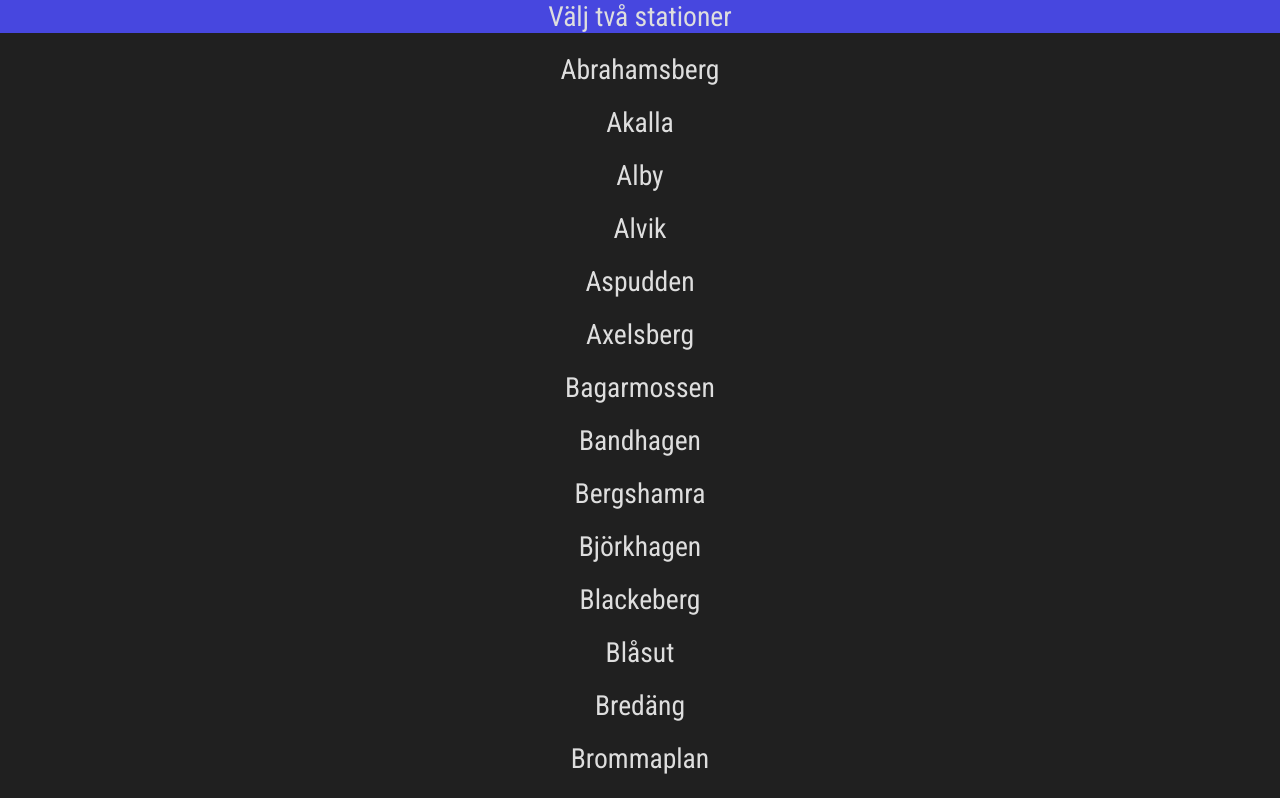
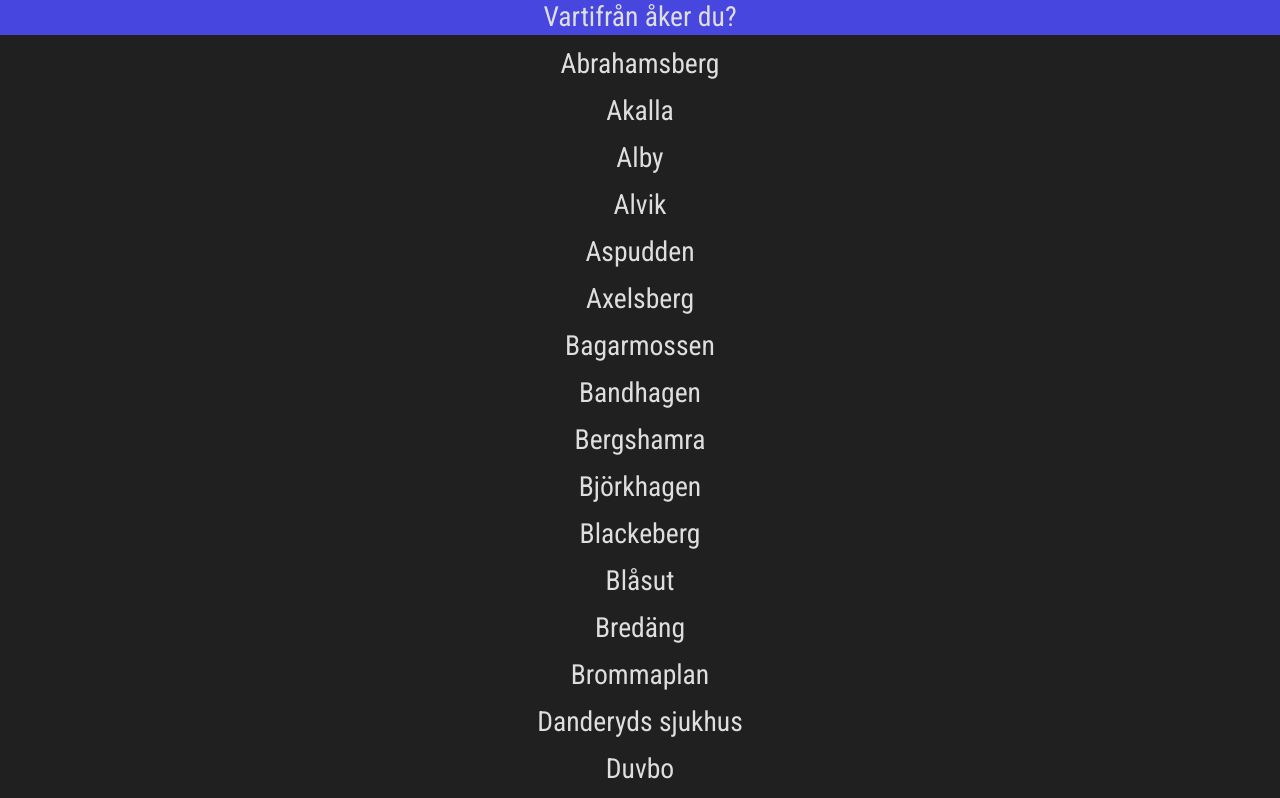
Before and after one commit to oversizedhat/tbana-webclient, a Vue app: page /select in a window 1280 px wide. Shown: the top 798 px of the page. Built offline with nearby package versions, Linux system fonts and the light colour scheme.

Commit message:
improved handling when no trains are found

```diff
--- a/src/Select.vue
+++ b/src/Select.vue
@@ -1,7 +1,7 @@
 <template>
   <div>
     <div class="header">
-      Välj två stationer
+      {{ headerText }}
     </div>
     <div
       v-for="siteName in allSites"
@@ -29,6 +29,9 @@ export default {
     allSites: function () {
       const siteNames = model.getAllSiteNames();
       return siteNames.sort();
+    },
+    headerText: function () {
+      return this.selected.length > 0?"Vart ska du åka?":"Vartifrån åker du?";
     }
   },
   mounted() {},
@@ -59,18 +62,21 @@ export default {
 div {
   font-size: larger;
   color: #dedede;
-  margin-bottom: 20px;
+  margin-bottom: 12px;
   display: flex;
   flex-direction: column;
+  min-height:35px;
 }
 .header {
   background-color: rgb(71, 71, 223);
+  position: -webkit-sticky;
+  position: sticky;
+  top: 0;
 }
-
 .selected {
   position: -webkit-sticky;
   position: sticky;
-  top: 0;
+  top: 35px;
   background-color: green;
 }
 </style>
--- a/src/components/Timetable.vue
+++ b/src/components/Timetable.vue
@@ -1,9 +1,12 @@
 <template>
   <div :key="renderTick">
     <h2>{{ siteName }} </h2>
-    <div v-if="!hasValidTrainData()">
+    <div v-if="isLoading()">
       <p>Söker efter tunnelbanor för resa mot {{ destSiteName }}...</p>
       <div class="lds-dual-ring" />
+    </div>
+    <div v-if="!isLoading() && !hasTrainsInTable()">
+      <p>Hittar inga tunnelbanor för resa mot {{ destSiteName }}... Provar igen om {{ (10 - renderTick) }}</p>
     </div>
     <Train
       v-for="item in trainTable"
@@ -49,7 +52,7 @@ export default {
     }
   },
   data: () => ({
-    trainTable: [],
+    trainTable: null,
     renderTick:0,
     updateInterval:-1,
     timeout:0
@@ -61,14 +64,21 @@ export default {
     this.clearAllIntervals();
   },
   methods: {
+    isLoading() {
+      return this.trainTable == null;
+    },
     hasValidTrainData() {
-      return this.trainTable && this.trainTable.length > 0;
+      return Array.isArray(this.trainTable);
+    },
+    hasTrainsInTable() {
+      return Array.isArray(this.trainTable) && this.trainTable.length > 1;
     },
     dataLoaded() {
       this.clearAllIntervals();
       try {
         this.trainTable = JSON.parse(this.request.responseText);
 
+        if (this.trainTable.length > 0) {
           if (this.destFilter && this.destFilter.length > 0) {
             const filteredTable = this.trainTable.filter(train => this.destFilter.includes(train.Destination));
             if (filteredTable.length > 0){
@@ -79,8 +89,10 @@ export default {
           this.trainTable.forEach((train) => {
             train.moment = moment(train.ExpectedDateTime);
           })
+        }
 
         this.update();
+        this.renderTick = 0;
         this.updateInterval = setInterval(() => {  this.update() }, config.updateIntervalMs);
       } catch (e) {
         // eslint-disable-next-line
@@ -91,12 +103,18 @@ export default {
     update() {
       if (this.hasValidTrainData()) {
         this.renderTick++;
+
+        //limit data refresh to each 10 sec during train departure, or if no trains found
+        if (this.renderTick%10 === 0) {
+          if (this.trainTable.length > 0) {
             let currentTimeDiff = moment(this.trainTable[0].ExpectedDateTime).diff(moment());
             const trainIsLeaving = currentTimeDiff < -10000;
-
-        //limit data refresh to each 10 sec during train departure
-        if (trainIsLeaving && this.renderTick%10 === 0) {
+            if (trainIsLeaving) {
               this.refreshData();
+            }
+          } else {
+            this.refreshData();
+          }
         }
       }
     },
```
Lines whose indentation alone changed are shown as unchanged.
